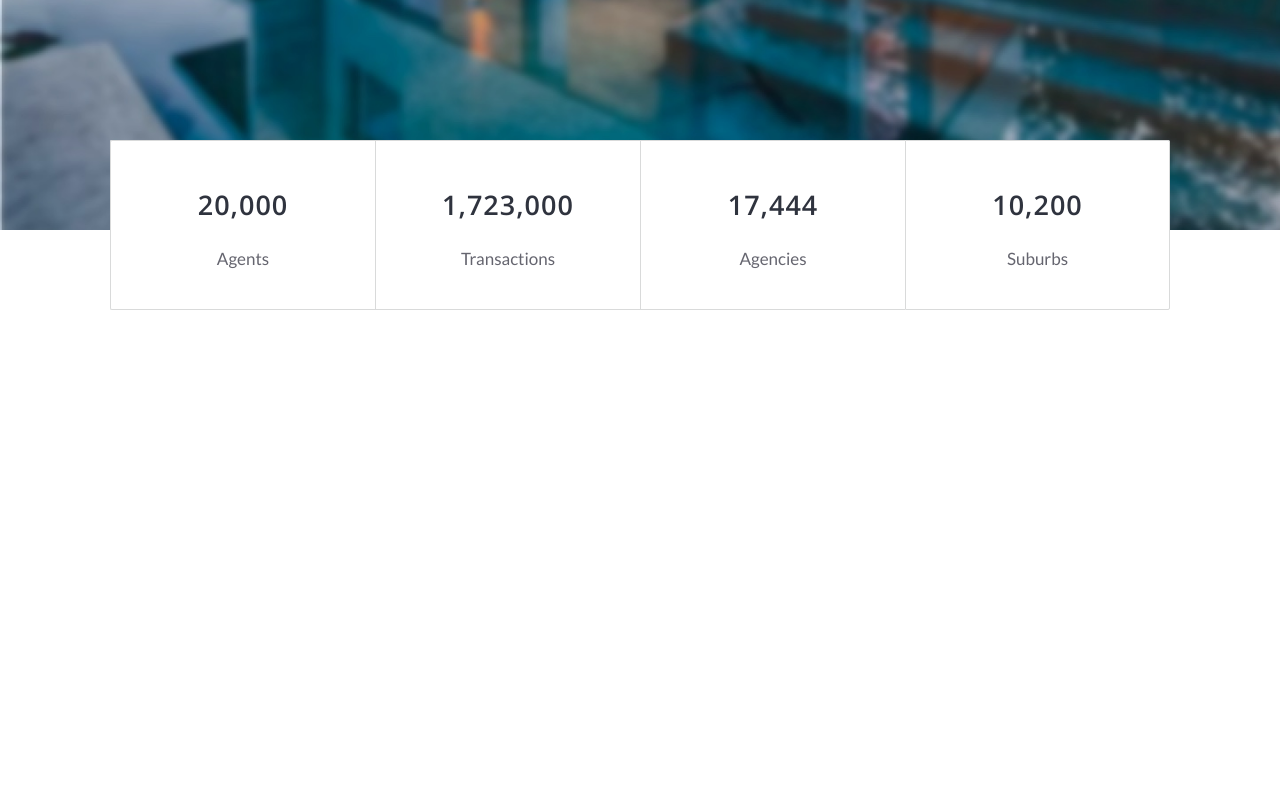
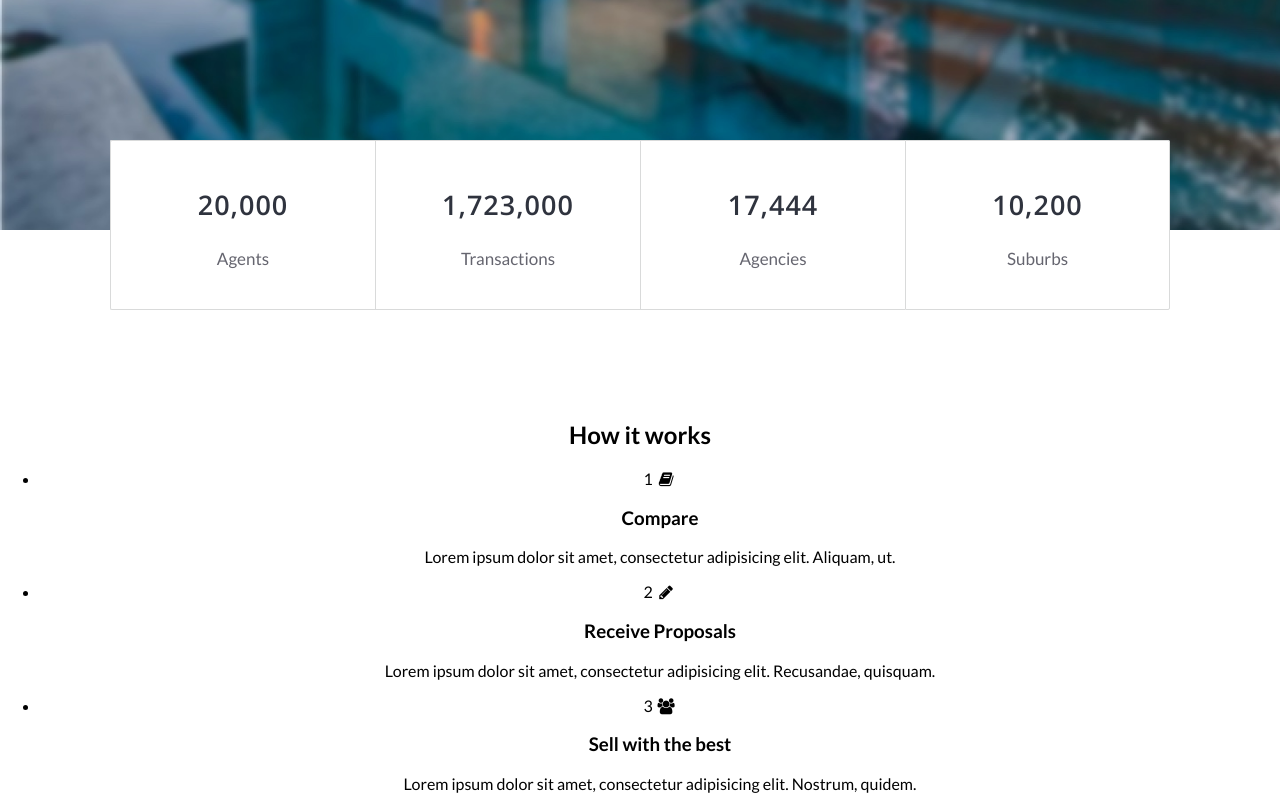
Before and after one commit to wukongkong/AW_PixelPerfect, a plain HTML site: page 150708Week0/index.html in a window 1280 px wide. Shown: the part 587-1396 px from the top of the page. Before the commit the page ends 987 px from the top, so only its background shows below. Drawn offline with nearby package versions, Linux system fonts and the light colour scheme.

Commit message:
week0 add "how it works" section

```diff
--- a/150708Week0/index.html
+++ b/150708Week0/index.html
@@ -7,6 +7,7 @@
   <title>Find An Agent</title>
   <link rel="stylesheet" href="./css/normalize.css" media="screen" charset="utf-8">
   <link href="http://fonts.googleapis.com/css?family=Lato:400,700|Open+Sans:600" rel="stylesheet" type="text/css">
+  <link rel="stylesheet" href="//maxcdn.bootstrapcdn.com/font-awesome/4.3.0/css/font-awesome.min.css">
   <link rel="stylesheet" href="./css/style.css" media="screen" charset="utf-8">
 </head>
 
@@ -49,6 +50,35 @@
       </li>
     </ul>
   </section>
+  <section class="how-it-works">
+    <h2>How it works</h2>
+    <ul>
+      <li>
+        <div class="destail">
+          <span class="number">1</span>
+          <i class="fa fa-book fa-fw"></i>
+          <h3>Compare</h3>
+          <p>Lorem ipsum dolor sit amet, consectetur adipisicing elit. Aliquam, ut.</p>
+        </div>
+      </li>
+      <li>
+        <div class="detail">
+          <span class="number">2</span>
+          <i class="fa fa-pencil fa-fw"></i>
+          <h3>Receive Proposals</h3>
+          <p>Lorem ipsum dolor sit amet, consectetur adipisicing elit. Recusandae, quisquam.</p>
+        </div>
+      </li>
+      <li>
+        <div class="detail">
+          <span class="number">3</span>
+          <i class="fa fa-users fa-fw"></i>
+          <h3>Sell with the best</h3>
+          <p>Lorem ipsum dolor sit amet, consectetur adipisicing elit. Nostrum, quidem.</p>
+        </div>
+      </li>
+    </ul>
+  </section>
 </body>
 
 </html>
```
